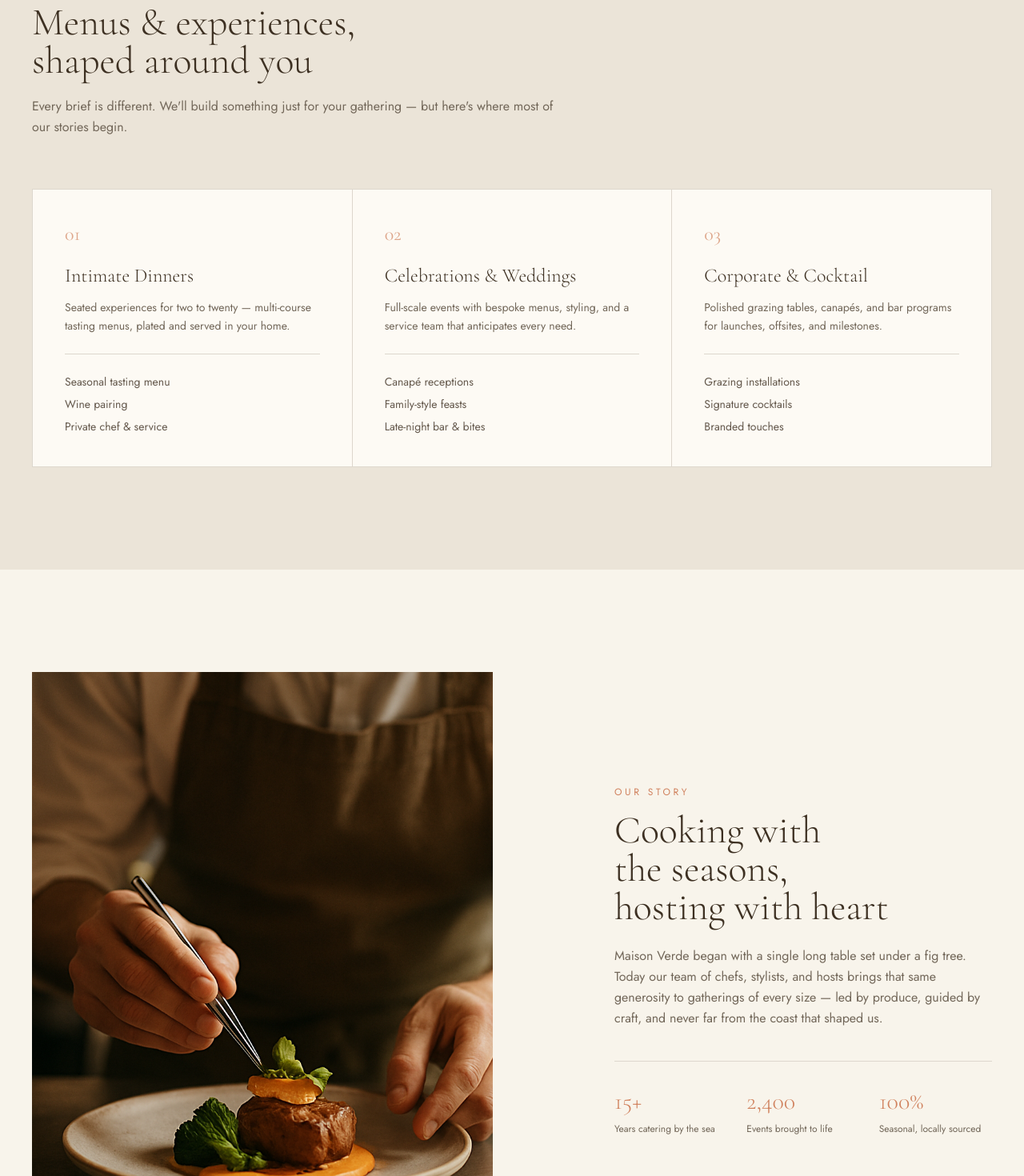
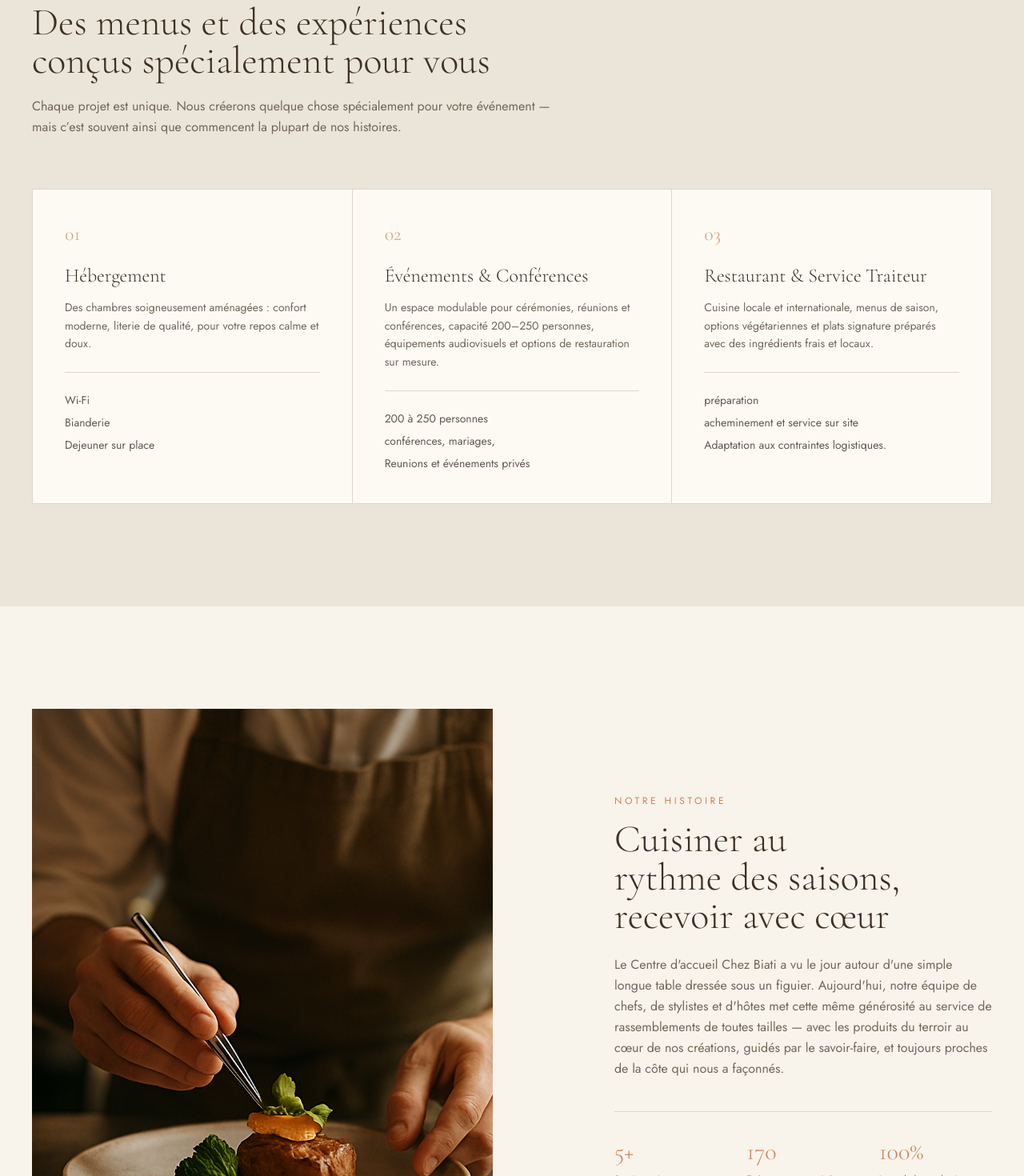
Before and after one commit to skillyhub/centrechezbiati, a Next.js app: page / in a window 1280 px wide. Shown: the part 4100-5570 px from the top of the page at 80% size. Built offline with nearby package versions, Linux system fonts and the light colour scheme.

Commit message:
edit services

```diff
--- a/components/menus.tsx
+++ b/components/menus.tsx
@@ -1,33 +1,44 @@
 const menus = [
   {
-    title: "Intimate Dinners",
-    desc: "Seated experiences for two to twenty — multi-course tasting menus, plated and served in your home.",
-    items: ["Seasonal tasting menu", "Wine pairing", "Private chef & service"],
+    title: "Hébergement",
+    desc: "Des chambres soigneusement aménagées : confort moderne, literie de qualité, pour votre repos calme et doux.",
+    items: ["Wi-Fi", "Bianderie", "Dejeuner sur place"],
   },
   {
-    title: "Celebrations & Weddings",
-    desc: "Full-scale events with bespoke menus, styling, and a service team that anticipates every need.",
-    items: ["Canapé receptions", "Family-style feasts", "Late-night bar & bites"],
+    title: "Événements & Conférences",
+    desc: "Un espace modulable pour cérémonies, réunions et conférences, capacité 200–250 personnes, équipements audiovisuels et options de restauration sur mesure.",
+    items: [
+      "200 à 250 personnes",
+      "conférences, mariages, ",
+      "Reunions et événements privés",
+    ],
   },
   {
-    title: "Corporate & Cocktail",
-    desc: "Polished grazing tables, canapés, and bar programs for launches, offsites, and milestones.",
-    items: ["Grazing installations", "Signature cocktails", "Branded touches"],
+    title: "Restaurant & Service Traiteur",
+    desc: "Cuisine locale et internationale, menus de saison, options végétariennes et plats signature préparés avec des ingrédients frais et locaux.",
+    items: [
+      "préparation",
+      "acheminement et service sur site",
+      "Adaptation aux contraintes logistiques.",
+    ],
   },
-]
+];
 
 export function Menus() {
   return (
     <section id="menus" className="bg-secondary py-24 lg:py-32">
       <div className="mx-auto max-w-7xl px-6 lg:px-10">
         <div className="max-w-2xl">
-          <p className="font-sans text-xs uppercase tracking-[0.3em] text-accent">What we do</p>
+          <p className="font-sans text-xs uppercase tracking-[0.3em] text-accent">
+            Ce que nous faisons
+          </p>
           <h2 className="mt-4 font-serif text-4xl font-light text-foreground text-balance lg:text-5xl">
-            Menus & experiences, shaped around you
+            Des menus et des expériences conçus spécialement pour vous
           </h2>
           <p className="mt-5 font-sans text-base leading-relaxed text-muted-foreground">
-            Every brief is different. We&apos;ll build something just for your gathering — but
-            here&apos;s where most of our stories begin.
+            Chaque projet est unique. Nous créerons quelque chose spécialement
+            pour votre événement — mais c’est souvent ainsi que commencent la
+            plupart de nos histoires.
           </p>
         </div>
 
@@ -58,5 +69,5 @@ export function Menus() {
         </div>
       </div>
     </section>
-  )
+  );
 }
--- a/components/story.tsx
+++ b/components/story.tsx
@@ -1,14 +1,17 @@
-import Image from "next/image"
+import Image from "next/image";
 
 const stats = [
-  { value: "15+", label: "Years catering by the sea" },
-  { value: "2,400", label: "Events brought to life" },
-  { value: "100%", label: "Seasonal, locally sourced" },
-]
+  { value: "5+", label: "Service traiteur" },
+  { value: "170", label: "Evénements organisés" },
+  { value: "100%", label: "Issus de la production locale" },
+];
 
 export function Story() {
   return (
-    <section id="story" className="mx-auto max-w-7xl px-6 py-24 lg:px-10 lg:py-32">
+    <section
+      id="story"
+      className="mx-auto max-w-7xl px-6 py-24 lg:px-10 lg:py-32"
+    >
       <div className="grid gap-12 md:grid-cols-12 md:items-center">
         <div className="md:col-span-6">
           <div className="relative aspect-[4/5] w-full overflow-hidden">
@@ -21,20 +24,27 @@ export function Story() {
           </div>
         </div>
         <div className="md:col-span-5 md:col-start-8">
-          <p className="font-sans text-xs uppercase tracking-[0.3em] text-accent">Our story</p>
+          <p className="font-sans text-xs uppercase tracking-[0.3em] text-accent">
+            Notre histoire
+          </p>
           <h2 className="mt-4 font-serif text-4xl font-light text-foreground text-balance lg:text-5xl">
-            Cooking with the seasons, hosting with heart
+            Cuisiner au rythme des saisons, recevoir avec cœur
           </h2>
           <p className="mt-6 font-sans text-base leading-relaxed text-muted-foreground">
-            Maison Verde began with a single long table set under a fig tree. Today our team of
-            chefs, stylists, and hosts brings that same generosity to gatherings of every size —
-            led by produce, guided by craft, and never far from the coast that shaped us.
+            Le Centre d'accueil Chez Biati a vu le jour autour d'une simple
+            longue table dressée sous un figuier. Aujourd'hui, notre équipe de
+            chefs, de stylistes et d'hôtes met cette même générosité au service
+            de rassemblements de toutes tailles — avec les produits du terroir
+            au cœur de nos créations, guidés par le savoir-faire, et toujours
+            proches de la côte qui nous a façonnés.
           </p>
 
           <div className="mt-10 grid grid-cols-3 gap-6 border-t border-border pt-8">
             {stats.map((s) => (
               <div key={s.label}>
-                <p className="font-serif text-3xl font-light text-accent">{s.value}</p>
+                <p className="font-serif text-3xl font-light text-accent">
+                  {s.value}
+                </p>
                 <p className="mt-2 font-sans text-xs leading-snug text-muted-foreground">
                   {s.label}
                 </p>
@@ -44,5 +54,5 @@ export function Story() {
         </div>
       </div>
     </section>
-  )
+  );
 }
```
Also changed, not shown: 1 other file (tests, documents, lock files or other folders).
